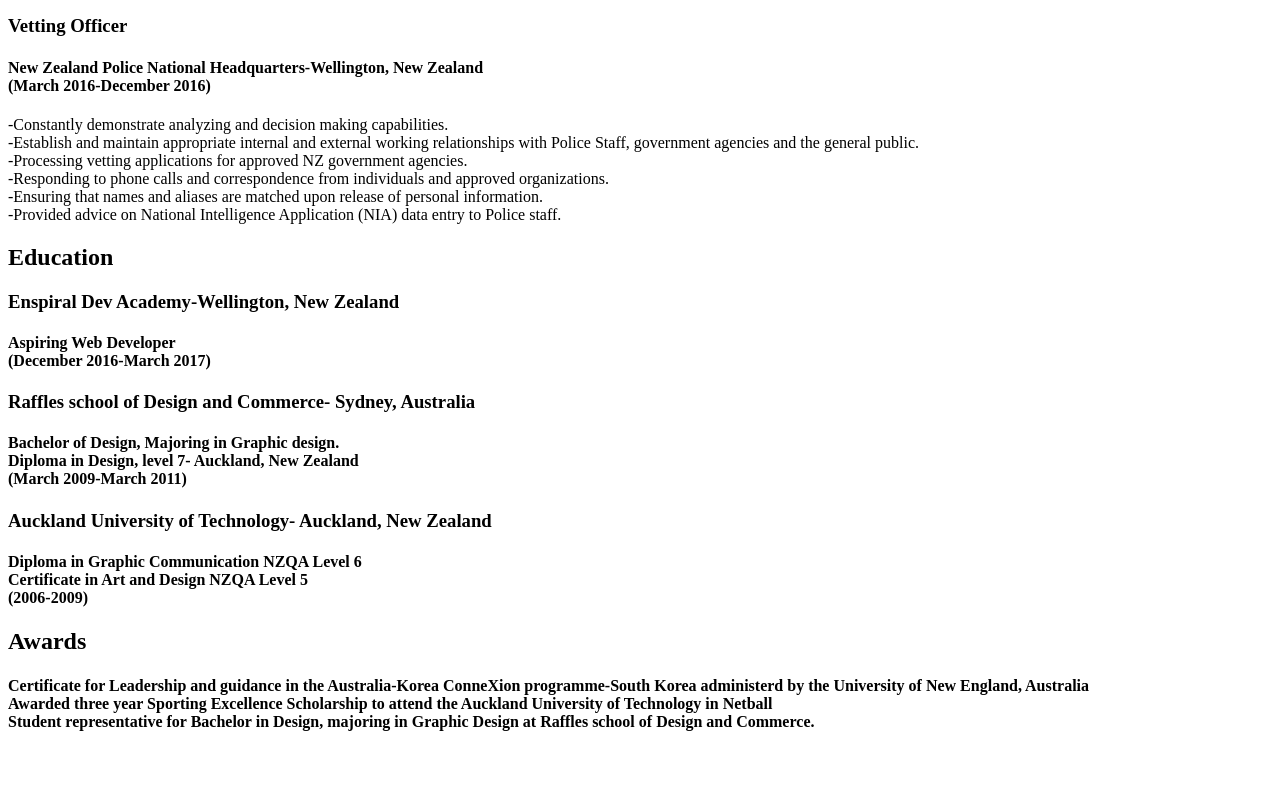
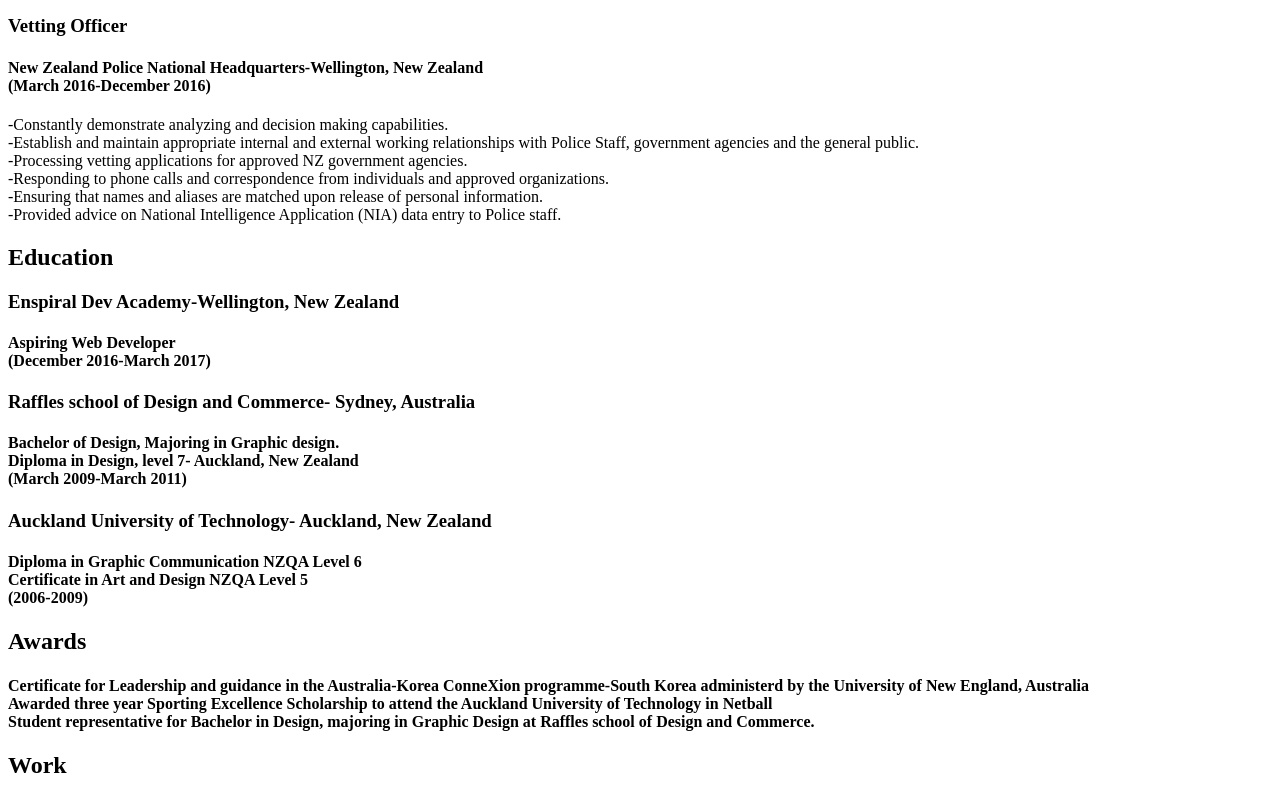
Before and after one commit to Pauline122112/Melapoly, a website: page index.html in a window 1280 px wide. Shown: the part 561-1360 px from the top of the page. Before the commit the page ends 1313 px from the top, so only its background shows below. Drawn offline with Linux system fonts and the light colour scheme; files that its build step writes are made by us from their sources.

Commit message:
added work

```diff
--- a/index.html
+++ b/index.html
@@ -100,6 +100,14 @@
             Student representative for Bachelor in Design, majoring in Graphic Design at Raffles school of Design and Commerce.</h4>
         </div>
     </section>
+
+    <section>
+        <div class="Work">
+            <h2>Work</h2>
+        </div>
+    </section>
 </body>
 
+
+
 </html>
```
